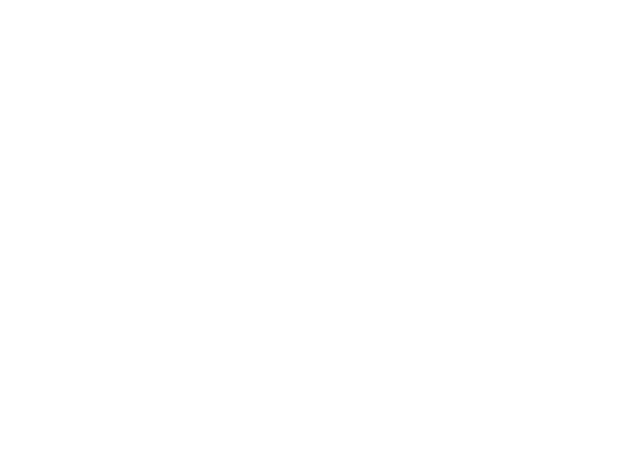
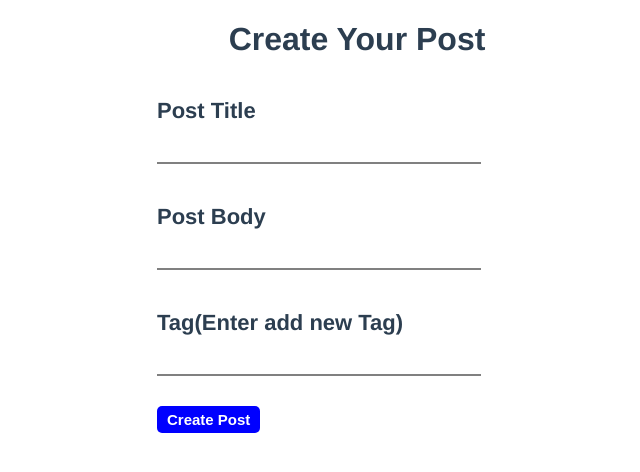
Before and after one commit to r1d3rzz/composition-api, a Vue app: page /post/create in a window 1280 px wide. Before the commit this address had no page. Shown: the top 472 px of the page, without its empty margins (283-923 px from the left). Built offline with nearby package versions, Linux system fonts and the light colour scheme.

Commit message:
build create post frontend

```diff
--- a/src/router/index.js
+++ b/src/router/index.js
@@ -1,6 +1,7 @@
 import { createRouter, createWebHistory } from "vue-router";
 import HomeView from "../views/HomeView.vue";
 import PostDetail from "../views/PostDetail.vue";
+import PostCreate from "../views/PostCreate.vue";
 
 const routes = [
   {
@@ -14,6 +15,11 @@
     component: PostDetail,
     props: true,
   },
+  {
+    path: "/post/create",
+    name: "postCreate",
+    component: PostCreate,
+  },
 ];
 
 const router = createRouter({
--- /dev/null
+++ b/src/views/PostCreate.vue
@@ -0,0 +1,116 @@
+<template>
+  <h1>Create Your Post</h1>
+
+  <div class="postCreate">
+    <form>
+      <div class="inputBox">
+        <label for="title" class="postLabel">Post Title</label>
+        <input
+          type="text"
+          id="title"
+          class="postInput"
+          v-model="title"
+          required
+        />
+      </div>
+
+      <div class="inputBox">
+        <label for="body" class="postLabel">Post Body</label>
+        <input
+          type="text"
+          id="body"
+          class="postInput"
+          v-model="body"
+          required
+        />
+      </div>
+
+      <div class="inputBox">
+        <label for="tag" class="postLabel">Tag(Enter add new Tag)</label>
+        <input
+          type="text"
+          id="tag"
+          class="postInput"
+          @keydown.enter.prevent="addNewTags"
+          v-model="tag"
+        />
+        <br />
+        <div v-for="tag in tags" :key="tag" class="tagContainer">
+          <span>{{ tag }}</span>
+        </div>
+      </div>
+
+      <div class="inputBox">
+        <button class="createBtn">Create Post</button>
+      </div>
+    </form>
+  </div>
+
+  <!-- Title - {{ title }} <br />
+  Body - {{ body }} <br />
+  Tag - {{ tag }} <br />
+  Tags - {{ tags }} -->
+</template>
+
+<script>
+import { ref } from "@vue/reactivity";
+export default {
+  setup() {
+    let title = ref("");
+    let body = ref("");
+    let tag = ref("");
+    let tags = ref([]);
+
+    let addNewTags = () => {
+      if (!tags.value.includes(tag.value)) {
+        tags.value.push(tag.value);
+      }
+      tag.value = "";
+    };
+
+    return { title, body, tag, addNewTags, tags };
+  },
+};
+</script>
+
+<style>
+.inputBox {
+  text-align: start;
+  max-width: 400px;
+  margin: 30px auto;
+}
+.postLabel {
+  font-size: 22px;
+  display: block;
+  font-weight: bold;
+  padding: 10px 0;
+}
+.postInput {
+  border: none;
+  width: 80%;
+  outline: none;
+  font-size: 22px;
+  border-bottom: 2px solid gray;
+}
+.createBtn {
+  border: none;
+  background-color: blue;
+  font-size: 15px;
+  border-radius: 5px;
+  padding: 5px 10px;
+  font-weight: bold;
+  color: white;
+  cursor: pointer;
+}
+.tagContainer {
+  width: 50px;
+  background-color: #fafa;
+  text-align: center;
+  padding: 5px 10px;
+  border-radius: 10px;
+  font-size: 18px;
+  display: inline-block;
+  margin-top: 10px;
+  margin-right: 10px;
+}
+</style>
```
